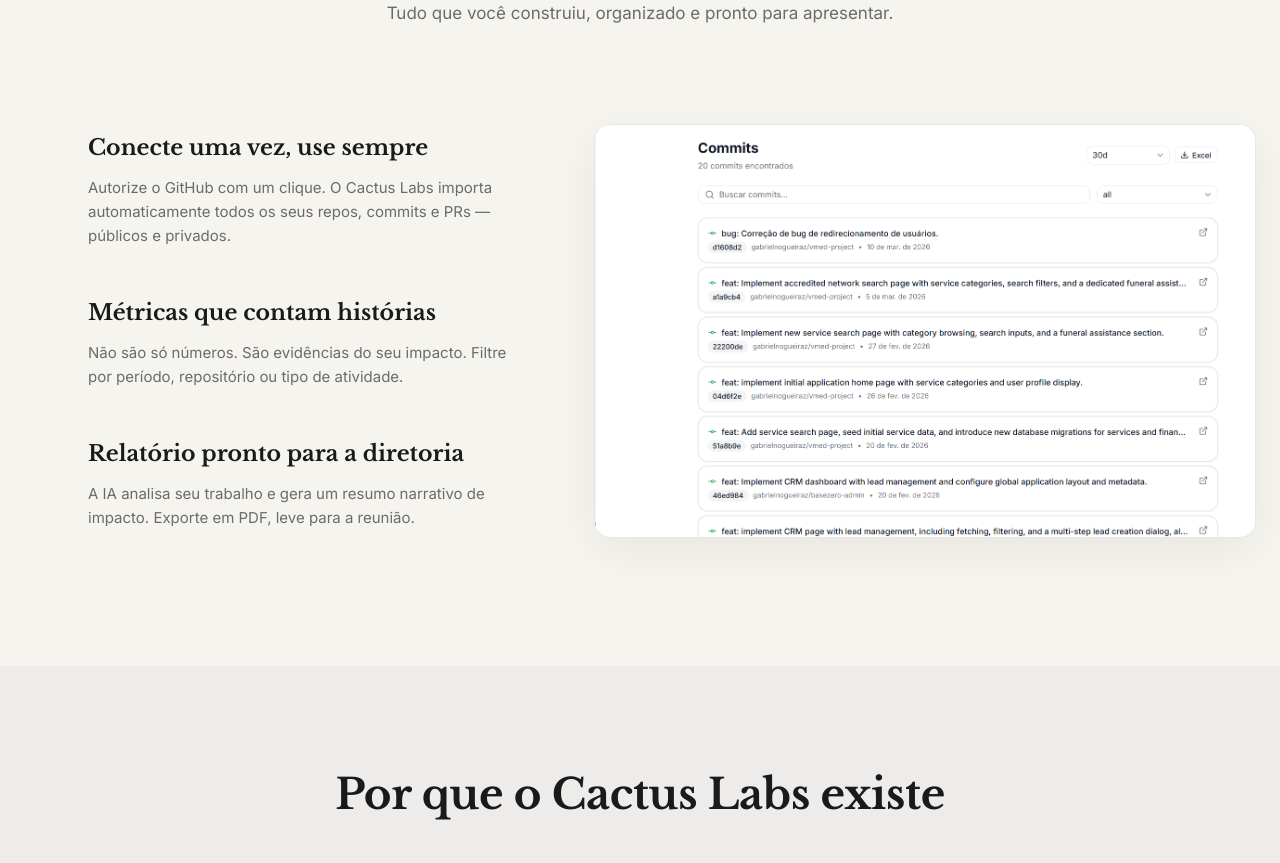
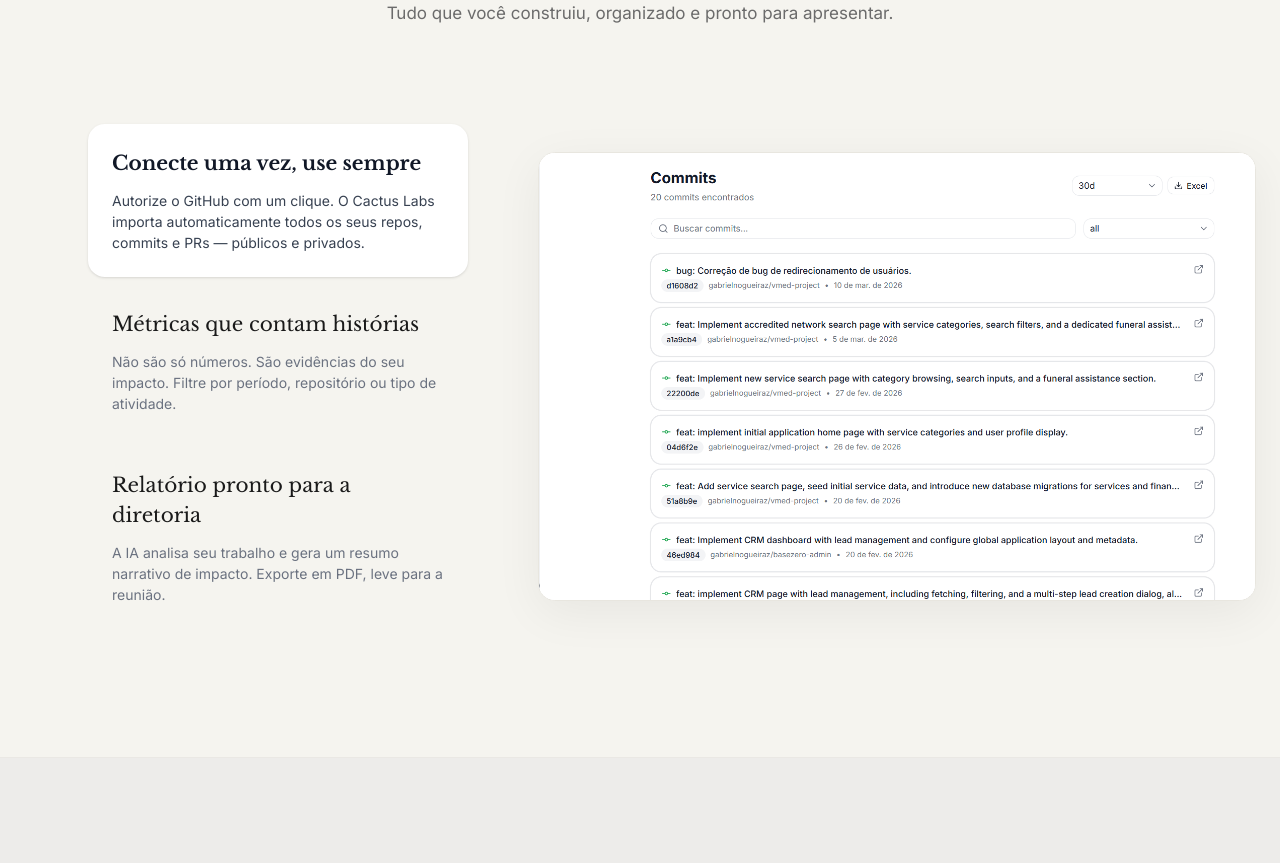
Before and after one commit to gabrielnogueiraz/cactus-labs, a Next.js app: page / in a window 1280 px wide. Shown: the part 2000-2863 px from the top of the page. Built offline with nearby package versions, Linux system fonts and the light colour scheme; no server answers.

Commit message:
feat: Add landing page sections for interactive feature showcase and social proof.

```diff
--- /dev/null
+++ b/src/components/landing/feature-showcase.tsx
@@ -0,0 +1,103 @@
+"use client";
+
+import { useState } from "react";
+
+const items = [
+  {
+    id: "connect",
+    titulo: "Conecte uma vez, use sempre",
+    descricao:
+      "Autorize o GitHub com um clique. O Cactus Labs importa automaticamente todos os seus repos, commits e PRs — públicos e privados.",
+    imagem: "/screenshots/commits.png",
+    alt: "Dashboard de commits do Cactus Labs",
+  },
+  {
+    id: "metrics",
+    titulo: "Métricas que contam histórias",
+    descricao:
+      "Não são só números. São evidências do seu impacto. Filtre por período, repositório ou tipo de atividade.",
+    imagem: "/screenshots/dashboard.png",
+    alt: "Dashboard de métricas do Cactus Labs",
+  },
+  {
+    id: "report",
+    titulo: "Relatório pronto para a diretoria",
+    descricao:
+      "A IA analisa seu trabalho e gera um resumo narrativo de impacto. Exporte em PDF, leve para a reunião.",
+    imagem: "/screenshots/ia.png",
+    alt: "Relatório gerado por IA no Cactus Labs",
+  },
+];
+
+export function FeatureShowcase() {
+  const [activeId, setActiveId] = useState(items[0].id);
+
+  return (
+    <div className="grid grid-cols-1 lg:grid-cols-[35%_65%] gap-8 lg:gap-16 items-center">
+      {/* Esquerda - Bullets Interativos */}
+      <div className="flex flex-col gap-2 max-w-[380px] mx-auto lg:mx-0 w-full">
+        {items.map((item) => {
+          const isActive = item.id === activeId;
+          return (
+            <button
+              key={item.id}
+              onClick={() => setActiveId(item.id)}
+              className={`text-left w-full transition-all duration-200 cursor-pointer p-5 md:p-6 ${
+                isActive
+                  ? "bg-landing-surface rounded-xl shadow-sm"
+                  : "bg-transparent hover:bg-white/60 rounded-xl"
+              }`}
+            >
+              <h3
+                className={`font-serif text-[18px] md:text-[20px] mb-2 md:mb-3 ${
+                  isActive ? "text-[#111827] font-bold" : "text-landing-text"
+                }`}
+              >
+                {item.titulo}
+              </h3>
+              <p
+                className={`text-[14px] leading-normal ${
+                  isActive ? "text-[#374151]" : "text-[#6B7280]"
+                }`}
+              >
+                {item.descricao}
+              </p>
+            </button>
+          );
+        })}
+      </div>
+
+      {/* Direita - Flat Screenshot */}
+      <div
+        className="relative w-full overflow-hidden rounded-xl"
+        style={{
+          aspectRatio: "16/10",
+          backgroundColor: "#FFFFFF",
+          border: "1px solid #E8E6DF",
+          boxShadow: "0 12px 48px rgba(0,0,0,0.06)",
+        }}
+      >
+        {items.map((item) => (
+          <img
+            key={item.id}
+            src={item.imagem}
+            alt={item.alt}
+            className={`absolute inset-0 w-full h-full object-cover object-top-left transition-opacity duration-200 ease-in-out z-10 ${
+              item.id === activeId ? "opacity-100" : "opacity-0 pointer-events-none"
+            }`}
+            onError={(e) => {
+              e.currentTarget.style.display = "none";
+            }}
+          />
+        ))}
+        {/* Placeholder if image fails */}
+        <div className="absolute inset-0 bg-white flex flex-col items-center justify-center text-center p-6 z-0">
+          <span className="text-[48px] mb-3 leading-none">🌵</span>
+          <p className="text-[15px] font-sans font-medium" style={{ color: "#6B6B6B" }}>
+            Showcase Preview
+          </p>
+        </div>
+      </div>
+    </div>
+  );
+}
--- a/src/components/landing/showcase.tsx
+++ b/src/components/landing/showcase.tsx
@@ -1,4 +1,4 @@
-"use client";
+import { FeatureShowcase } from "./feature-showcase";
 
 export function Showcase() {
   return (
@@ -21,66 +21,7 @@
           </p>
         </div>
 
-        <div className="grid grid-cols-1 lg:grid-cols-[40%_60%] gap-16 items-center">
-          {/* Esquerda - Bullets */}
-          <div className="flex flex-col gap-12 max-w-md mx-auto lg:mx-0">
-            <div>
-              <h3 className="font-serif font-bold text-[22px] mb-3" style={{ color: "#1A1A1A" }}>
-                Conecte uma vez, use sempre
-              </h3>
-              <p className="text-[15px] leading-[1.6]" style={{ color: "#6B6B6B" }}>
-                Autorize o GitHub com um clique. O Cactus Labs importa automaticamente
-                todos os seus repos, commits e PRs — públicos e privados.
-              </p>
-            </div>
-
-            <div>
-              <h3 className="font-serif font-bold text-[22px] mb-3" style={{ color: "#1A1A1A" }}>
-                Métricas que contam histórias
-              </h3>
-              <p className="text-[15px] leading-[1.6]" style={{ color: "#6B6B6B" }}>
-                Não são só números. São evidências do seu impacto. Filtre por período,
-                repositório ou tipo de atividade.
-              </p>
-            </div>
-
-            <div>
-              <h3 className="font-serif font-bold text-[22px] mb-3" style={{ color: "#1A1A1A" }}>
-                Relatório pronto para a diretoria
-              </h3>
-              <p className="text-[15px] leading-[1.6]" style={{ color: "#6B6B6B" }}>
-                A IA analisa seu trabalho e gera um resumo narrativo de impacto.
-                Exporte em PDF, leve para a reunião.
-              </p>
-            </div>
-          </div>
-
-          {/* Direita - Flat Screenshot */}
-          <div
-            className="relative w-full overflow-hidden rounded-xl"
-            style={{
-              aspectRatio: "16/10",
-              backgroundColor: "#FFFFFF",
-              border: "1px solid #E8E6DF",
-              boxShadow: "0 12px 48px rgba(0,0,0,0.06)",
-            }}
-          >
-            <img
-              src="/screenshots/commits.png"
-              alt="Feature Preview"
-              className="w-full h-full object-cover object-left-top relative z-10"
-              onError={(e) => {
-                e.currentTarget.style.display = "none";
-              }}
-            />
-            <div className="absolute inset-0 bg-white flex flex-col items-center justify-center text-center p-6 z-0">
-              <span className="text-[48px] mb-3 leading-none">🌵</span>
-              <p className="text-[15px] font-sans font-medium" style={{ color: "#6B6B6B" }}>
-                Showcase Preview
-              </p>
-            </div>
-          </div>
-        </div>
+        <FeatureShowcase />
       </div>
     </section>
   );
```
Also changed, not shown: public/screenshots/ia.png (added).
